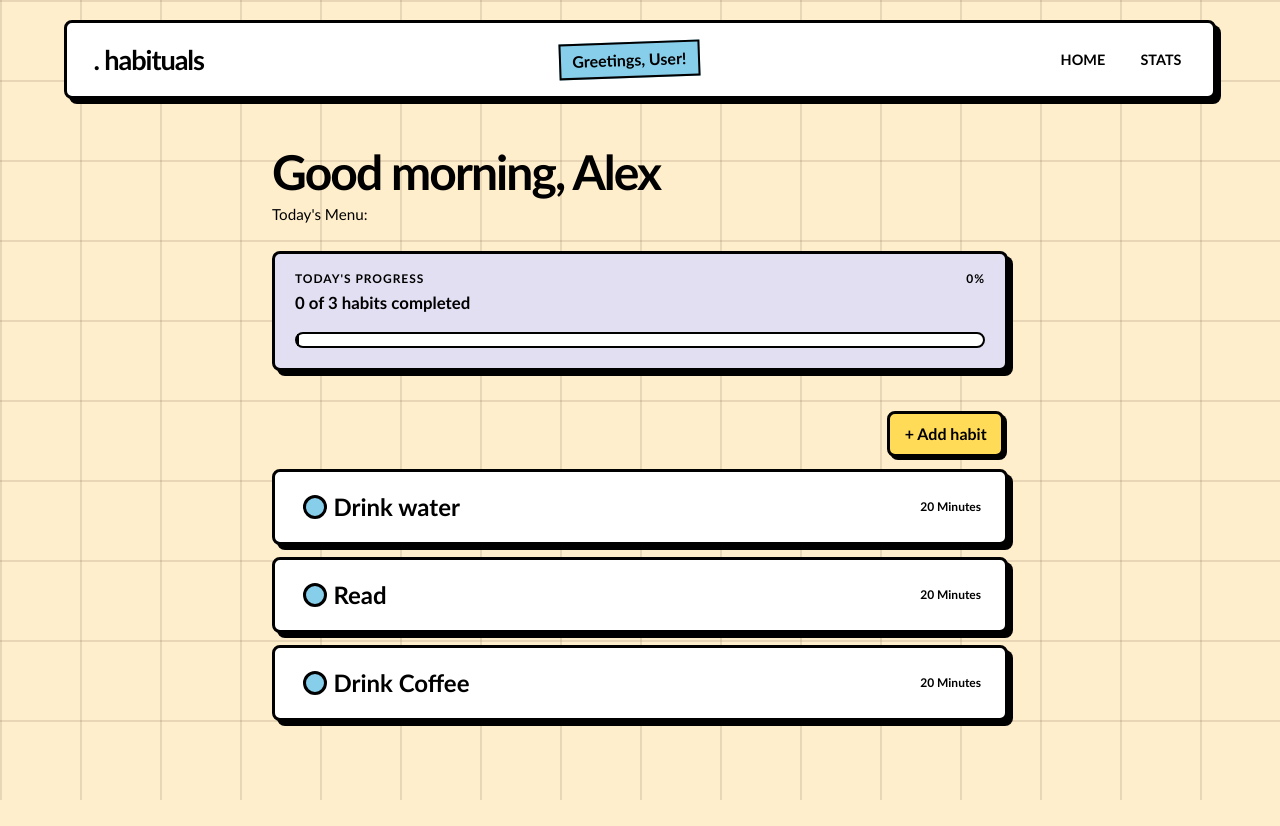
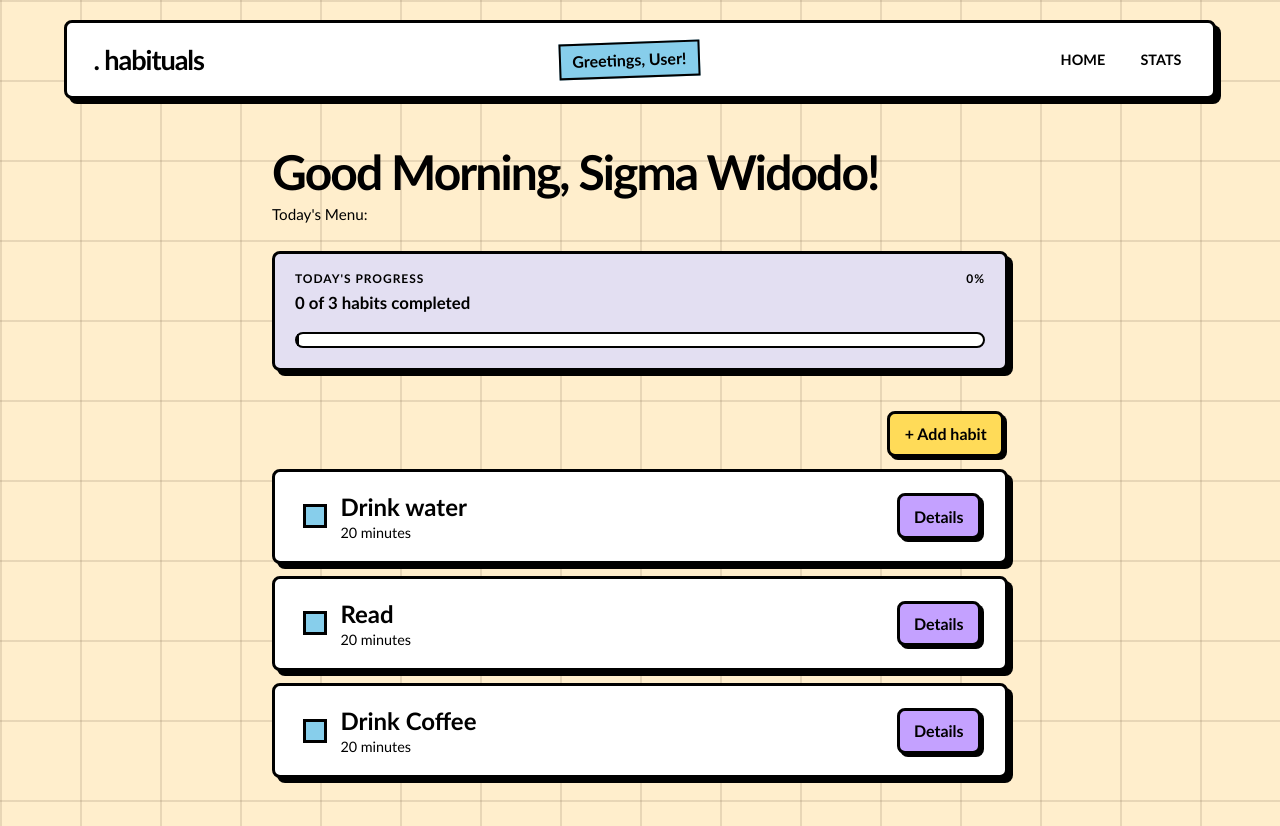
Before and after one commit to penicili/reacthabitracker, a React (Vite) app: page / in a window 1280 px wide. Before the commit the page ends 800 px from the top, so only its background shows below. Built offline with nearby package versions, Linux system fonts and the light colour scheme.

Commit message:
feat: todayspage

```diff
--- a/src/pages/Today/Today.jsx
+++ b/src/pages/Today/Today.jsx
@@ -18,6 +18,15 @@ const Today = () => {
     },
   ]);
 
+  // Ambil jam
+  // ubah jam ke pagi siang malem
+  // ubah pagi siang malem ke greeting
+  // TODO: sesuain greetingnya
+  const greeting = 'Good Morning'
+
+  // TODO: pakai nama user
+  const userName = 'Sigma Widodo'
+
   const handleToggleDone = (id) => {
     setHabits((habits) => {
       return habits.map((habit) =>
@@ -27,6 +36,16 @@ const Today = () => {
       );
     });
   };
+
+  const handleHabitDetail = (id) =>{
+    // TODO: buka halaman detail habit
+    console.log(`Opening detail of habit of id ${id}`)
+  }
+
+  const handleAddHabit = () => {
+    // TODO: redirect ke halaman add habit
+    console.log('Redirect ke halaman add habit')
+  }
 
   const completedHabits = habits.filter(
     (habit) => habit.isCompletedToday,
@@ -39,7 +58,7 @@ const Today = () => {
     <div className={styles.today}>
       <div className={styles.todayHeader}>
         <div className={styles.greetings}>
-          <p className={styles.title}>Good morning, Alex</p>
+          <p className={styles.title}>{greeting}, {userName}!</p>
           <p className={styles.subtitle}>Today's Menu:</p>
         </div>
       </div>
@@ -65,20 +84,27 @@ const Today = () => {
       </div>
 
       <div className={styles.habitHeader}>
-        <button type="button" className={styles.addHabit}>
+        <button type="button" className={styles.addHabit} onClick={handleAddHabit}>
           + Add habit
         </button>
       </div>
       {habits.map((habit) => (
-        <div key={habit.id} className={styles.habitContainer}>
+        <div key={habit.id} className={styles.habitContainer} style={{backgroundColor: habit.isCompletedToday ? 'hsl(0, 0%, 75%)' : '', boxShadow: habit.isCompletedToday ? '2px 2px #000' : ''}} >
           <input
             type="checkbox"
             checked={habit.isCompletedToday}
             onChange={() => handleToggleDone(habit.id)}
             className={styles.statusIcon}
           />
-          <p>{habit.name}</p>
-          <p>{habit.quantity}</p>
+          <div className={styles.habitContent}>
+            {habit.isCompletedToday ? <s className={styles.habitName}>{habit.name}</s> : <p className={styles.habitName}>{habit.name}</p>}
+            <p className={styles.habitQuantity}>{habit.quantity}</p>
+          </div>
+          <div className={styles.habitAction}>
+            <button onClick={() => handleHabitDetail(habit.id)} className={styles.habitDetail}>
+              Details
+            </button>
+          </div>
         </div>
       ))}
     </div>
--- a/src/pages/Today/Today.module.css
+++ b/src/pages/Today/Today.module.css
@@ -145,11 +145,10 @@
 }
 
 .habitContainer {
-  display: grid;
-  grid-template-columns: 1.5rem minmax(0, 1fr) auto;
-  grid-template-rows: auto auto;
+  display: flex;
   align-items: center;
-  column-gap: 0.65rem;
+  justify-content: space-between;
+  gap: 0.65rem;
   margin-top: 0.75rem;
   padding: 1.25rem 1.5rem;
   background: #fff;
@@ -161,50 +160,40 @@
     box-shadow 120ms ease;
 }
 
-.habitContainer:hover {
+/* .habitContainer:hover {
   transform: translate(3px, 3px);
   box-shadow: 2px 2px #000;
+} */
+
+.habitContent {
+  display: flex;
+  flex: 1;
+  min-width: 0;
+  flex-direction: column;
+  gap: 0.2rem;
 }
 
-.habitContainer p {
+.habitContent p {
   margin: 0;
 }
 
-.habitContainer p:first-of-type {
-  grid-column: 2;
-  grid-row: 1;
-  align-self: center;
+.habitName {
   font-size: 1.5rem;
   font-weight: 800;
 }
 
-.habitContainer p:nth-of-type(2) {
-  grid-column: 2;
-  grid-row: 2;
+.habitQuantity {
   color: #000;
   font-size: 0.9rem;
 }
 
-.habitContainer p:last-of-type {
-  grid-column: 3;
-  grid-row: 1 / span 2;
-  min-width: 5.5rem;
-  color: #000;
-  font-size: 0.75rem;
-  font-weight: 800;
-  text-align: right;
-  text-transform: capitalize;
-}
-
 .statusIcon {
   appearance: none;
-  grid-column: 1;
-  grid-row: 1 / span 2;
+  flex: 0 0 auto;
   width: 1.5rem;
   height: 1.5rem;
   background: var(--sky);
   border: var(--neo-brutal-border);
-  border-radius: 50%;
   cursor: pointer;
 }
 
@@ -213,23 +202,41 @@
   box-shadow: inset 0 0 0 3px #fff;
 }
 
+.habitDetail {
+  padding: 0.65rem 0.9rem;
+  color: #000;
+  background: var(--purple);
+  border: var(--neo-brutal-border);
+  border-radius: var(--brutal-radius);
+  box-shadow: 3px 3px #000;
+  font: inherit;
+  font-size: 1rem;
+  font-weight: 800;
+  cursor: pointer;
+  transition:
+    transform 120ms ease,
+    box-shadow 120ms ease,
+    background-color 120ms ease;
+}
+
+.habitDetail:hover {
+  background: var(--purple-semidark);
+  transform: translate(2px, 2px);
+  box-shadow: 1px 1px #000;
+}
+
+.habitDetail:active {
+  background: var(--sky);
+  transform: translate(3px, 3px);
+  box-shadow: none;
+}
+
 @media (max-width: 600px) {
   .today {
     margin-top: 1rem;
   }
 
   .habitContainer {
-    grid-template-columns: 1.5rem minmax(0, 1fr);
     gap: 0.35rem 0.65rem;
   }
-
-  .habitContainer p:nth-of-type(2) {
-    grid-column: 2;
-  }
-
-  .habitContainer p:last-of-type {
-    grid-column: 2;
-    grid-row: 3;
-    text-align: left;
-  }
 }
```
